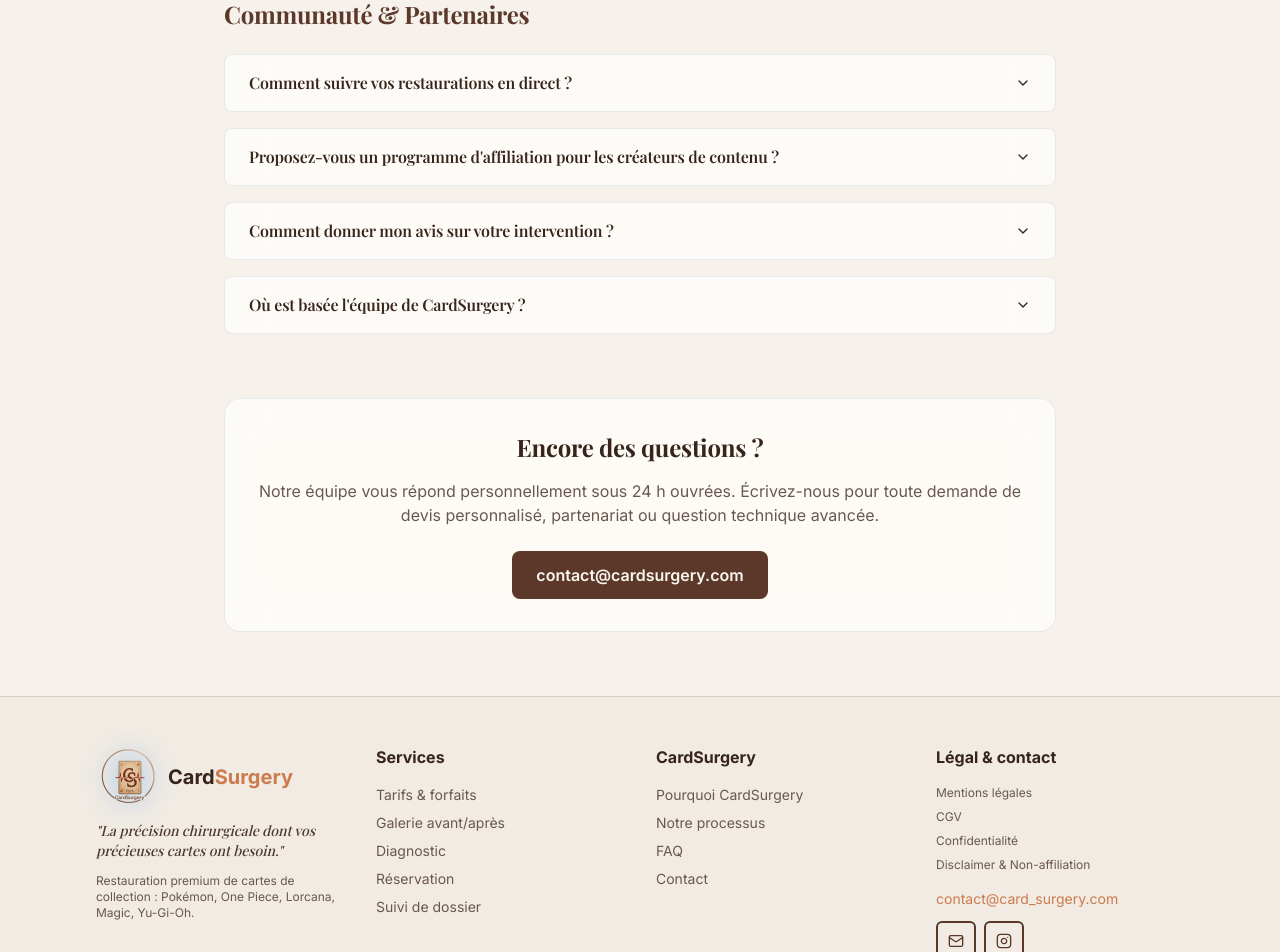
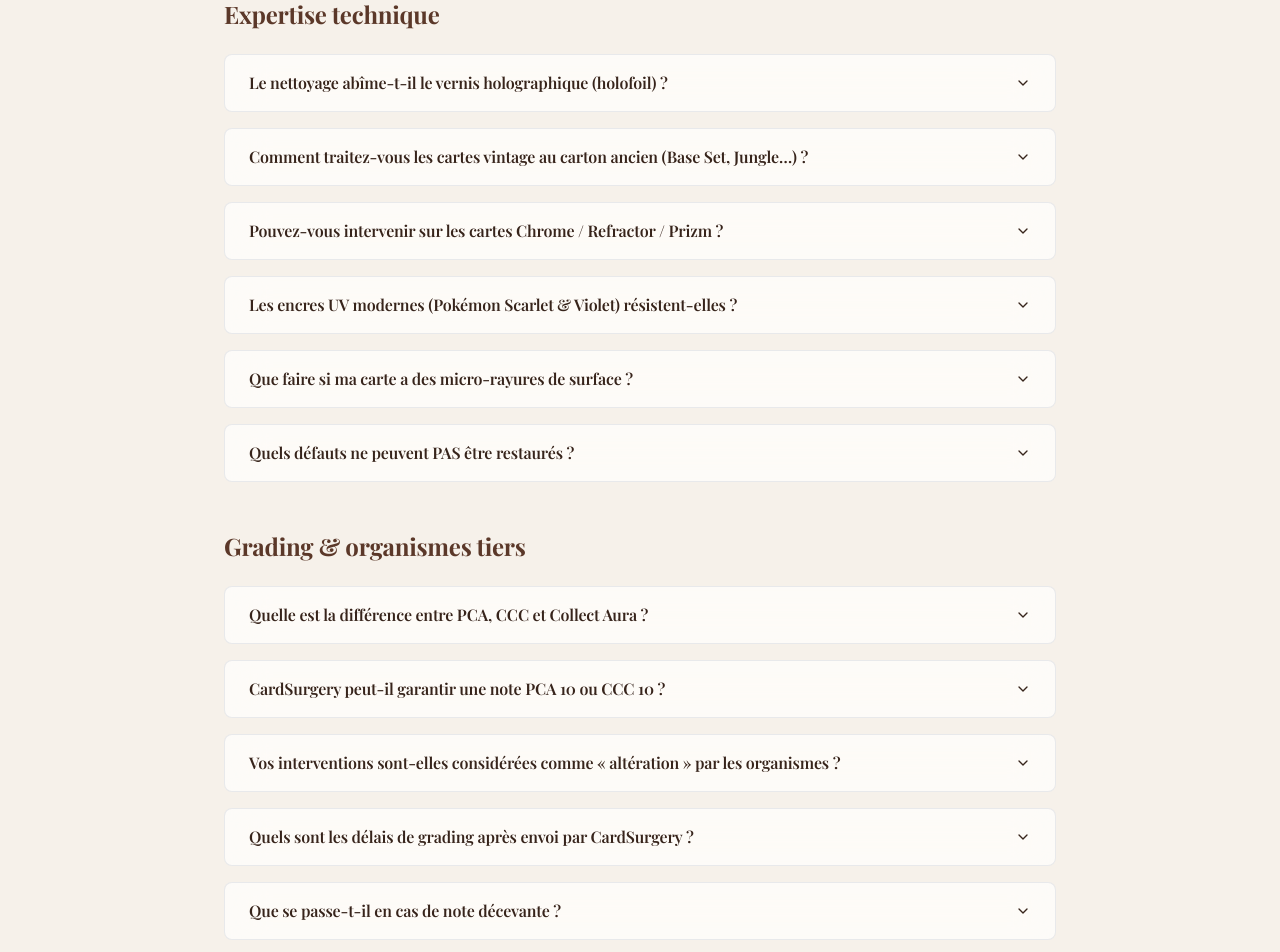
Before and after one commit to onetapmeme/onetapmeme.com, a React (Vite) app: page /faq in a window 1280 px wide. Shown: the part 2580-3532 px from the top of the page. Built offline with nearby package versions, Linux system fonts and the light colour scheme; no server answers.

Commit message:
Changes
Co-authored-by: onetapmeme <218074761+onetapmeme@users.noreply.github.com>

```diff
--- a/src/pages/FAQ.tsx
+++ b/src/pages/FAQ.tsx
@@ -117,6 +117,60 @@ const faqCategories: { category: string; questions: { q: string; a: string }[] }
     ],
   },
   {
+    category: "Expertise technique",
+    questions: [
+      {
+        q: "Le nettoyage abîme-t-il le vernis holographique (holofoil) ?",
+        a: "Non. Nous utilisons des solvants doux non-polaires appliqués au coton chirurgical, calibrés pour dissoudre les graisses et résidus sans attaquer la couche de vernis UV ni la trame holographique sous-jacente. Chaque carte holo est testée sur une zone non visible avant intervention.",
+      },
+      {
+        q: "Comment traitez-vous les cartes vintage au carton ancien (Base Set, Jungle…) ?",
+        a: "Les cartons d'avant 2003 sont plus poreux et plus sensibles à l'humidité. Nous travaillons à hygrométrie contrôlée (45–55 %), sans solution aqueuse en contact direct, et utilisons un redressage thermique progressif basse température pour éviter le delaminage de la couche bleue arrière.",
+      },
+      {
+        q: "Pouvez-vous intervenir sur les cartes Chrome / Refractor / Prizm ?",
+        a: "Oui. Les couches chromées exigent un polish purement mécanique (micro-pads <0.5 µm) sans aucun solvant. Nous restaurons l'éclat de surface sans créer de micro-rayures circulaires perceptibles sous lumière directe — point critique pour la note Surface en grading.",
+      },
+      {
+        q: "Les encres UV modernes (Pokémon Scarlet & Violet) résistent-elles ?",
+        a: "Les encres UV récentes sont nettement plus stables que les vernis pré-2010. Nous adaptons néanmoins l'angle d'attaque et le temps de contact pour préserver la texture des cartes Illustration Rare et Special Art Rare, où la trame est particulièrement fine.",
+      },
+      {
+        q: "Que faire si ma carte a des micro-rayures de surface ?",
+        a: "Selon leur profondeur, nous proposons un **micro-polish** (Pack 19 €) pour les rayures superficielles, ou un **resurfaçage contrôlé** (Pack 39 €+) pour les rayures plus marquées. Une carte avec rayures profondes traversant le vernis n'est pas restaurable sans risque ; nous le signalons dans le diagnostic.",
+      },
+      {
+        q: "Quels défauts ne peuvent PAS être restaurés ?",
+        a: "Whitening profond traversant le carton, pliures structurelles, déchirures, taches d'encre internes, dommages par eau ayant gondolé le noyau, et bords mâchés. Dans ces cas, le diagnostic est facturé 0 € et la carte est renvoyée.",
+      },
+    ],
+  },
+  {
+    category: "Grading & organismes tiers",
+    questions: [
+      {
+        q: "Quelle est la différence entre PCA, CCC et Collect Aura ?",
+        a: "**PCA (Professional Card Authentication)** : leader européen, slab transparent, échelle 1–10. **CCC (Cartes Certifiées Cassées… non, Card Certification Center)** : alternative française, délais souvent plus courts. **Collect Aura** : nouvel acteur premium axé sur les cartes haute valeur, photographie HD incluse. Nous gérons les trois en tant que partenaires logistiques.",
+      },
+      {
+        q: "CardSurgery peut-il garantir une note PCA 10 ou CCC 10 ?",
+        a: "**Non, et personne ne le peut.** Nous optimisons la physique de la carte (surface, bords, coins, centrage visible) mais la note finale relève exclusivement de l'organisme de grading. Nous communiquons une estimation indicative basée sur 200+ cartes restaurées, sans engagement de résultat.",
+      },
+      {
+        q: "Vos interventions sont-elles considérées comme « altération » par les organismes ?",
+        a: "Le nettoyage de surface et le polishing léger relèvent de l'entretien collector courant, accepté par tous les organismes. En revanche, la **trempe (trimming)**, le **recoloriage** et le **resurfaçage agressif** sont des altérations et nous ne les pratiquons JAMAIS.",
+      },
+      {
+        q: "Quels sont les délais de grading après envoi par CardSurgery ?",
+        a: "Les délais dépendent du partenaire et de la valeur déclarée : PCA Standard ~30–60 jours, PCA Express ~15 jours, CCC ~20–40 jours, Collect Aura Premium ~10–20 jours. Le suivi est intégré dans votre espace dossier CardSurgery.",
+      },
+      {
+        q: "Que se passe-t-il en cas de note décevante ?",
+        a: "CardSurgery ne rembourse pas la note (hors de notre contrôle) mais offre une analyse post-grading gratuite identifiant les critères pénalisés. Si l'erreur vient d'une intervention de notre laboratoire (ce qui n'est jamais arrivé), nous prenons en charge un re-grading.",
+      },
+    ],
+  },
+  {
     category: "Communauté & Partenaires",
     questions: [
       {
```
